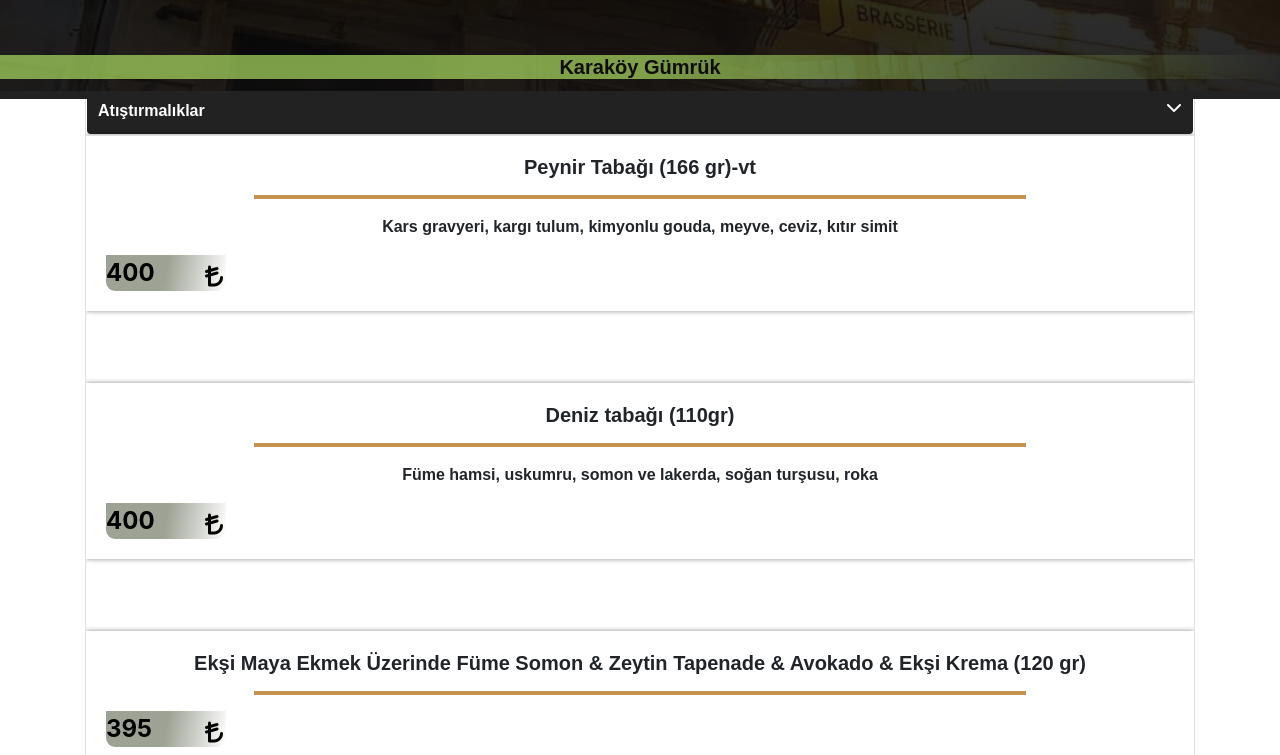
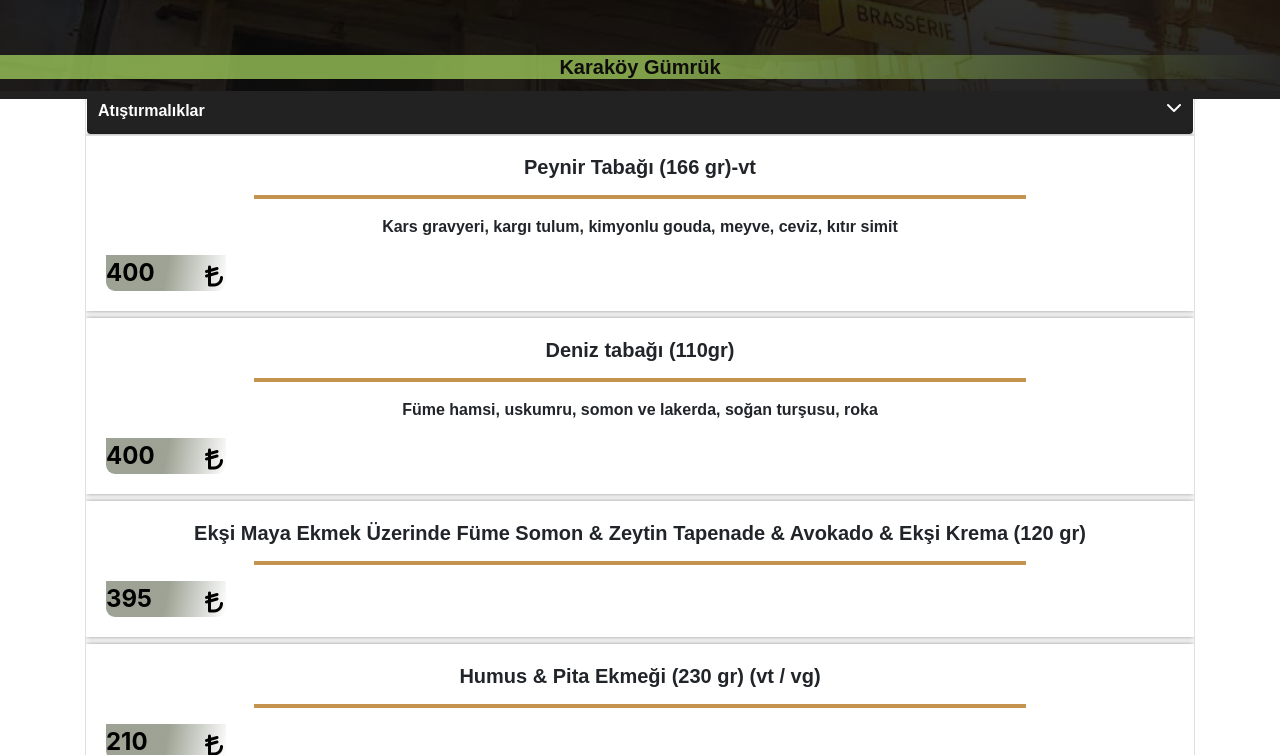
Before and after one commit to Rakyail/kkkkk, a plain HTML site: page menu.html in a window 1280 px wide. Both pictures are taken after a click on the link "Atıştırmalıklar". Shown: the part 93-848 px from the top of the page. Drawn offline with nearby package versions, Linux system fonts and the light colour scheme; a web font is replaced by a local one.

Commit message:
Update menu.css

```diff
--- a/menu.css
+++ b/menu.css
@@ -3,9 +3,7 @@ body {
     width: 100%;
 }
 
-.collapse.show {
-    z-index: 999; /* Diğer içeriklerin üzerine çıkacak şekilde yüksek bir z-index değeri */
-}
+
 
 /* img{
 	pointer-events: none;
@@ -69,7 +67,7 @@ hr {
    /* CARd YAPIININ AYARLARI BURADA YAPILDI */
 .card-body {
     margin: auto;
-    margin-bottom: 72px;
+    margin-bottom: 7px;
     box-shadow: 0 0 5px 0 rgba(0,0,0,0.45); /* Daha hafif bir gölge efekti */
 }
 
```
